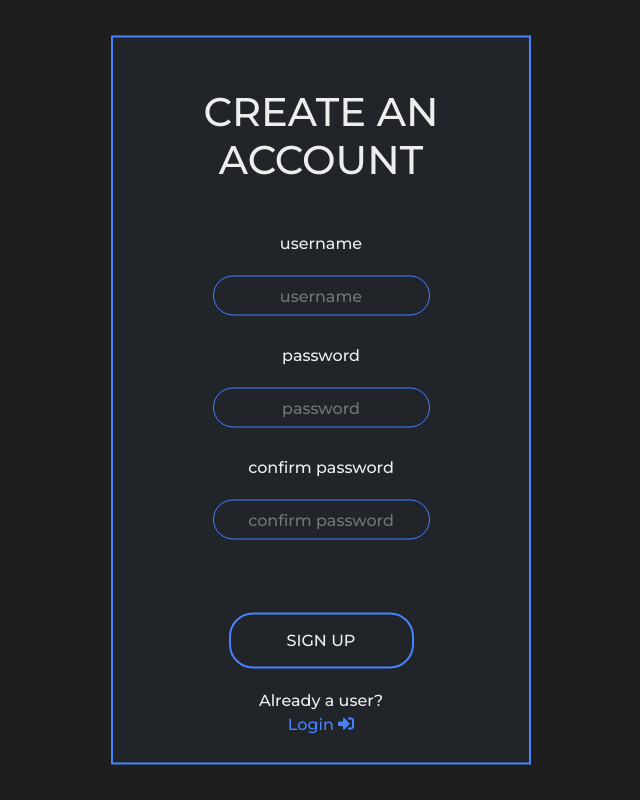
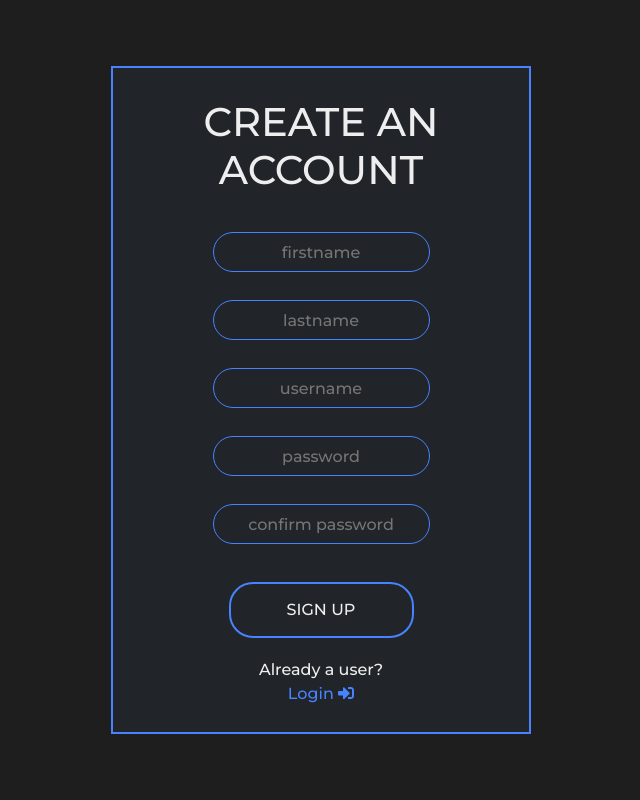
Before and after one commit to katiebramlett/on-the-block, a React (Create React App) app in the folder client/: page /createAccount in a window 1280 px wide. Shown: the whole page, without its empty margins (319-959 px from the left). Built offline with nearby package versions, Linux system fonts and the light colour scheme.

Commit message:
Remove labels (for now).

```diff
--- a/client/src/assets/createaccount.css
+++ b/client/src/assets/createaccount.css
@@ -13,13 +13,12 @@
     font-family: 'Montserrat', sans-serif;
     width: 420px;
     text-align: center;
-
 }
 
 .create-account-wrapper h1 {
     color: var(--white);
     font-weight: 500;
-    padding: 40px;
+    padding: 20px;
     text-transform: uppercase;
 }
 
@@ -28,7 +27,7 @@
     border: none;
     background: none;
     display: block;
-    margin: 45px auto 20px auto;
+    margin: 20px auto 20px auto;
     text-align: center;
     border: 2px solid var(--main);
     padding: 14px 40px;
@@ -48,9 +47,9 @@
     border: none;
     background: none;
     display: block;
-    margin: 20px auto;
+    margin: 10px auto;
     text-align: center;
-    padding: 14px 10px;
+    padding: 10px 10px;
     width: fit-content;
     height: 40px;
     color: var(--white);
--- a/client/src/assets/login.css
+++ b/client/src/assets/login.css
@@ -25,7 +25,7 @@
 .login-wrapper h1 {
     color: var(--white);
     font-weight: 500;
-    padding: 40px;
+    padding: 30px;
     text-transform: uppercase;
 }
 
@@ -50,7 +50,7 @@
     border: none;
     background: none;
     display: block;
-    margin: 45px auto 20px auto;
+    margin: 20px auto 20px auto;
     text-align: center;
     border: 2px solid var(--main);
     padding: 14px 40px;
--- a/client/src/components/CreateAccount.jsx
+++ b/client/src/components/CreateAccount.jsx
@@ -4,12 +4,11 @@ import { FontAwesomeIcon } from "@fortawesome/react-fontawesome";
 import { faSignInAlt } from '@fortawesome/free-solid-svg-icons';
 import PropTypes from 'prop-types';
 
-
 import '../assets/createaccount.css'
 
-
 function CreateAccount({ setToken }) {
-
+    const [firstname, setFirstname] = useState();
+    const [lastname, setLastname] = useState();
     const [username, setUsername] = useState();
     const [password, setPassword] = useState();
     const [confirmPassword, setconfirmPassword] = useState();
@@ -21,13 +20,27 @@ function CreateAccount({ setToken }) {
 
         if (!username) setError("Username is a required field.");
         else if (!password) setError("Password is required field.");
-        else if (!confirmPassword) setError("Confirm password is a required field.")
+        else if (!confirmPassword) setError("Please confirm your password.")
         else if (password != confirmPassword) setError("Passwords must match.")
 
         // all input is correct, attempt to create a new user
         else {
-            setToken("test123");
-            window.location.href = '/'
+            // const token =  await axiosBackend
+            //     .post('users/create', {username, password})
+            //     .then(response => {
+            //         setToken(response.data.token)
+            //         window.location.href = '/'
+
+            //     })
+            //     .catch(e => {
+            //         console.log(e)
+            //         setError("Invalid username or password.")
+            //     });
+
+
+            // setToken(token);
+            setToken("test1234")
+            // window.location.href = '/ ????
         }
     }
 
@@ -35,9 +48,51 @@ function CreateAccount({ setToken }) {
         <div className="create-account-wrapper">
             <form onSubmit={createAccount}>
                 <h1>Create an Account</h1>
-                <label><p>username </p><input type="text" onChange={e => setUsername(e.target.value)} placeholder="username"></input></label><br></br>
-                <label><p>password </p><input type="password" onChange={e => setPassword(e.target.value)} placeholder="password"></input></label><br></br>
-                <label><p>confirm password </p><input type="password" onChange={e => setconfirmPassword(e.target.value)} placeholder="confirm password"></input></label><br></br>
+                <label>
+                    {/* <p>firstname</p> */}
+                    <input
+                        type="text"
+                        onChange={e => setFirstname(e.target.value)}
+                        placeholder="firstname">
+                    </input>
+                </label>
+                <br></br>
+                <label>
+                    {/* <p>lastname</p> */}
+                    <input
+                        type="text"
+                        onChange={e => setLastname(e.target.value)}
+                        placeholder="lastname">
+                    </input>
+                </label>
+                <br></br>
+                <label>
+                    {/* <p>username</p> */}
+                    <input
+                        type="text"
+                        onChange={e => setUsername(e.target.value)}
+                        placeholder="username">
+                    </input>
+                </label>
+                <br></br>
+                <label>
+                    {/* <p>password</p> */}
+                    <input
+                        type="password"
+                        onChange={e => setPassword(e.target.value)}
+                        placeholder="password">
+                    </input>
+                </label>
+                <br></br>
+                <label>
+                    {/* <p>confirm password</p> */}
+                    <input
+                        type="password"
+                        onChange={e => setconfirmPassword(e.target.value)}
+                        placeholder="confirm password">
+                    </input>
+                </label>
+                <br></br>
                 {
                     error && <div style={{color: 'white'}}>{error}</div>
                 }
@@ -52,7 +107,6 @@ function CreateAccount({ setToken }) {
     )
 }
 
-/* Proptypes check for if the system data matched expected types during runtime */
 CreateAccount.propTypes = {
     setToken: PropTypes.func.isRequired
 }
--- a/client/src/components/Login.jsx
+++ b/client/src/components/Login.jsx
@@ -20,7 +20,7 @@ function Login({ setToken }) {
             .post('login', {username, password})
             .then(response => {
                 setToken(response.data.token)
-                window.location.href = '/'
+                // window.location.href = '/' ???
 
             })
             .catch(e => {
@@ -33,8 +33,22 @@ function Login({ setToken }) {
         <div className="login-wrapper">
             <form onSubmit={loginUser}>
                 <h1> Login </h1>
-                <label><p>username </p><input type="text" onChange={e => setUsername(e.target.value)} placeholder="username"></input></label>
-                <label><p>password </p><input type="password" onChange={e => setPassword(e.target.value)} placeholder="password"></input></label>
+                <label>
+                    {/* <p>username </p> */}
+                    <input
+                        type="text"
+                        onChange={e => setUsername(e.target.value)}
+                        placeholder="username">
+                    </input>
+                </label>
+                <label>
+                    {/* <p>password </p> */}
+                    <input
+                        type="password"
+                        onChange={e => setPassword(e.target.value)}
+                        placeholder="password">
+                    </input>
+                </label>
                 {
                     error && <div style={{color: 'white'}}>{error}</div>
                 }
```
Also changed, not shown: 1 other file (tests, documents, lock files or other folders).
